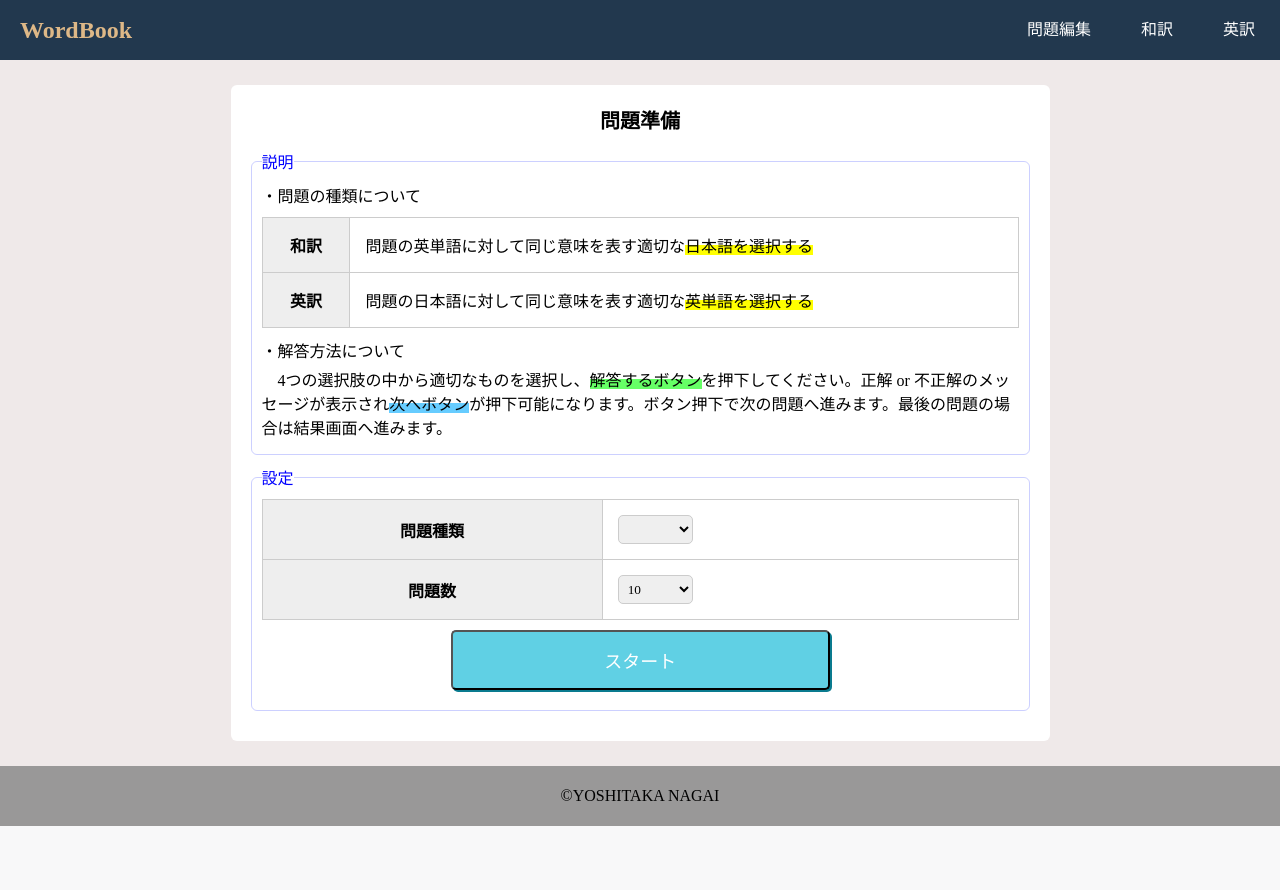
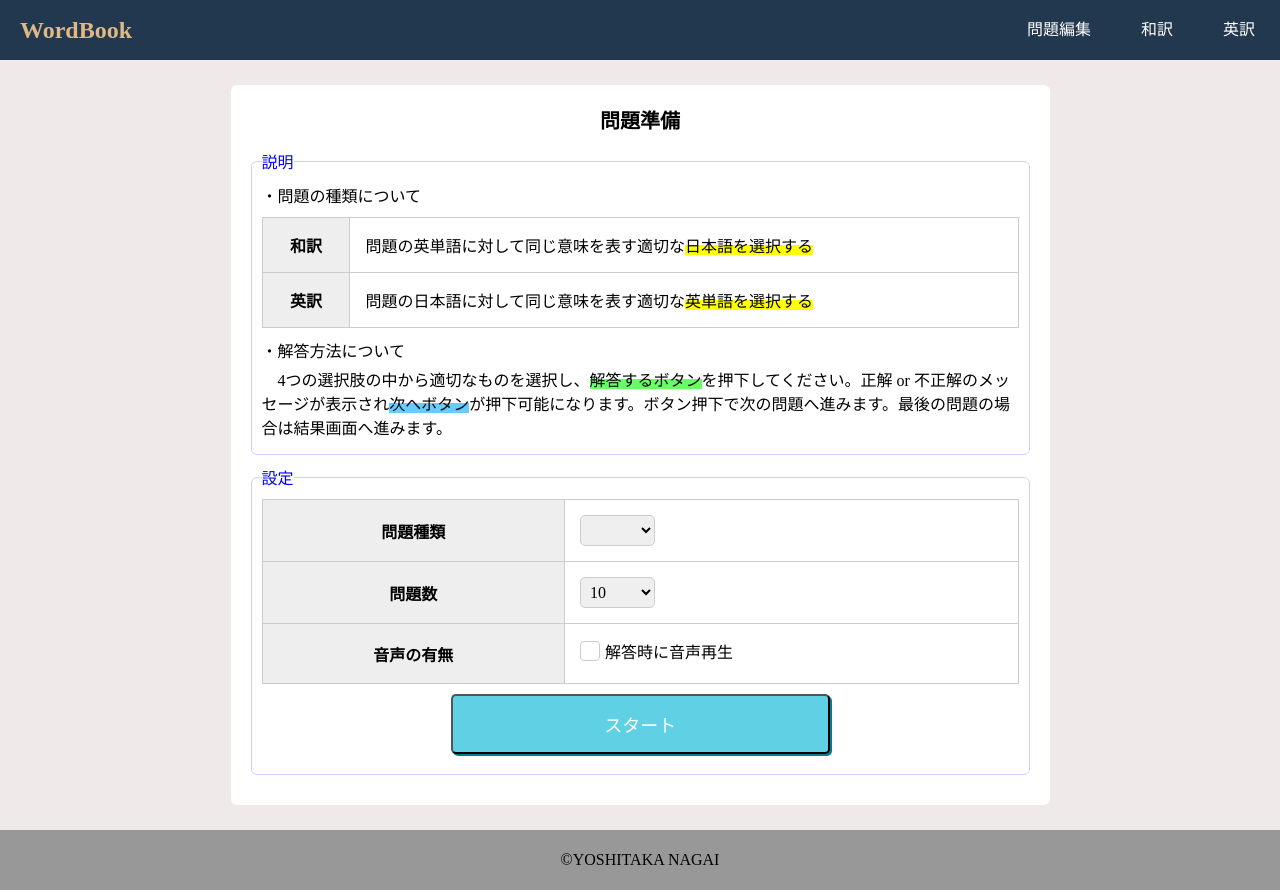
Before and after one commit to yoshitaka7144/WordBook, a PHP site: page /quizSetting.php in a window 1280 px wide. Before the commit the page ends 826 px from the top, so only its background shows below. Run offline with PHP 8.4, Linux system fonts and the light colour scheme; data that the repository does not hold is empty.

Commit message:
favicon修正。クイズ解答時に音声再生処理追加。

```diff
--- a/css/style.css
+++ b/css/style.css
@@ -338,16 +338,17 @@ footer {
 
 .input-form th {
   text-align: center;
-  width: 45%;
+  width: 40%;
   background-color: #eee;
 }
 
 .input-form td {
   text-align: left;
-  width: 55%;
+  width: 60%;
 }
 
 .input-form .form-text {
+  font-size: 16px;
   width: 100%;
   padding: 10px;
   border-radius: 5px;
@@ -355,10 +356,57 @@ footer {
 }
 
 .input-form .form-select {
+  font-size: 16px;
   width: 75px;
   padding: 5px;
   border: 1px solid #ccc;
   border-radius: 5px;
+}
+
+.input-form .form-checkbox {
+  display: none;
+}
+
+.input-form .form-checkbox + label {
+  display: none;
+  cursor: pointer;
+  display: inline-block;
+  position: relative;
+  padding-left: 25px;
+  padding-right: 10px;
+}
+
+.input-form .form-checkbox + label::before {
+  content: "";
+  position: absolute;
+  display: block;
+  -webkit-box-sizing: border-box;
+          box-sizing: border-box;
+  width: 20px;
+  height: 20px;
+  margin-top: -10px;
+  left: 0;
+  top: 50%;
+  border: 1px solid #ccc;
+  border-radius: 4px;
+}
+
+.input-form .form-checkbox:checked + label::after {
+  content: "";
+  position: absolute;
+  display: block;
+  -webkit-box-sizing: border-box;
+          box-sizing: border-box;
+  width: 18px;
+  height: 9px;
+  margin-top: -9px;
+  top: 50%;
+  left: 3px;
+  -webkit-transform: rotate(-45deg);
+          transform: rotate(-45deg);
+  border-bottom: 3px solid;
+  border-left: 3px solid;
+  border-color: #585753;
 }
 
 .edit-confirm {
@@ -684,6 +732,11 @@ footer {
   text-align: center;
 }
 
+#audio-correct,
+#audio-incorrect {
+  display: none;
+}
+
 .poyopoyo {
   -webkit-animation: poyopoyo 1.5s ease-out infinite;
           animation: poyopoyo 1.5s ease-out infinite;
@@ -708,8 +761,8 @@ footer {
 }
 
 .delay-time-1 {
-  -webkit-animation-delay: 0.0s;
-          animation-delay: 0.0s;
+  -webkit-animation-delay: 0s;
+          animation-delay: 0s;
 }
 
 .delay-time-2 {
@@ -892,6 +945,10 @@ footer {
   .input-form {
     font-size: 14px;
   }
+  .input-form .form-text,
+  .input-form .form-select {
+    font-size: 14px;
+  }
   .confirm-table {
     width: 100%;
   }
--- a/header.php
+++ b/header.php
@@ -4,7 +4,7 @@
 <head>
     <meta charset="utf-8">
     <title>Word Book</title>
-    <link rel="icon" href="image/favicon.ico">
+    <link rel="icon" href="image/favicon_mikan.ico">
     <link rel="stylesheet" href="fontawesome/css/all.min.css">
     <link rel="stylesheet" href="css/style.css">
     <script src="js/jquery-3.6.0.min.js"></script>
--- a/js/quiz.js
+++ b/js/quiz.js
@@ -25,12 +25,20 @@ $(function () {
         // 正解が選択されている場合
         $("#answer-message").html("<i class='fas fa-check-circle'></i>正解!!!");
         $("#answer-message").addClass("color-green");
+
+        // 正解音声再生
+        var audio = document.getElementById("audio-correct");
+        if(audio != null) audio.play();
       } else {
         // 不正解が選択されている場合
         $("#answer-message").html("<i class='fas fa-times-circle'></i>不正解");
         $("#answer-message").addClass("color-red");
         $("input[name=incorrect-question]").val($("#text-question").text());
         $("input[name=incorrect-answer]").val($("#text-answer").text());
+
+        // 不正解音声再生
+        var audio = document.getElementById("audio-incorrect");
+        if(audio != null) audio.play();
       }
 
       // 選択肢に背景色設定
--- a/quizSetting.php
+++ b/quizSetting.php
@@ -95,6 +95,13 @@ try {
                     </select>
                   </td>
                 </tr>
+                <tr>
+                  <th>音声の有無</th>
+                  <td>
+                    <input type="checkbox" class="form-checkbox" name="quiz-audio" id="quiz-audio" value="有">
+                    <label for="quiz-audio" class="message">解答時に音声再生</label>
+                  </td>
+                </tr>
               </table>
               <div class="btn-wrapper">
                 <input class="btn btn-blue btn-normal poyopoyo" type="submit" value="スタート">
--- a/scss/style.scss
+++ b/scss/style.scss
@@ -46,8 +46,8 @@ footer {
   color: blue;
 }
 
-.color-green{
-  color:green;
+.color-green {
+  color: green;
 }
 
 #logo {
@@ -103,7 +103,7 @@ footer {
       cursor: pointer;
     }
 
-    i{
+    i {
       margin-right: 5px;
     }
   }
@@ -285,16 +285,17 @@ footer {
 
   th {
     text-align: center;
-    width: 45%;
+    width: 40%;
     background-color: #eee;
   }
 
   td {
     text-align: left;
-    width: 55%;
+    width: 60%;
   }
 
   .form-text {
+    font-size: 16px;
     width: 100%;
     padding: 10px;
     border-radius: 5px;
@@ -302,10 +303,54 @@ footer {
   }
 
   .form-select {
+    font-size: 16px;
     width: 75px;
     padding: 5px;
     border: 1px solid #ccc;
     border-radius: 5px;
+  }
+
+  .form-checkbox {
+    display: none;
+
+    + label {
+      display: none;
+      cursor: pointer;
+      display: inline-block;
+      position: relative;
+      padding-left: 25px;
+      padding-right: 10px;
+
+      &::before {
+        content: "";
+        position: absolute;
+        display: block;
+        box-sizing: border-box;
+        width: 20px;
+        height: 20px;
+        margin-top: -10px;
+        left: 0;
+        top: 50%;
+        border: 1px solid #ccc;
+        border-radius: 4px;
+      }
+    }
+
+    &:checked + label::after {
+      content: "";
+      position: absolute;
+      display: block;
+      box-sizing: border-box;
+      width: 18px;
+      height: 9px;
+      margin-top: -9px;
+      top: 50%;
+      left: 3px;
+      transform: rotate(-45deg);
+      border-bottom: 3px solid;
+      border-left: 3px solid;
+      border-color: #585753;
+    }
   }
 }
 
@@ -534,7 +579,7 @@ footer {
   padding: 7px;
   font-size: 22px;
 
-  i{
+  i {
     margin-right: 5px;
   }
 }
@@ -611,6 +656,11 @@ footer {
   }
 }
 
+#audio-correct,
+#audio-incorrect {
+  display: none;
+}
+
 .poyopoyo {
   animation: poyopoyo 1.5s ease-out infinite;
   opacity: 1;
@@ -631,7 +681,7 @@ footer {
 }
 
 .delay-time-1 {
-  animation-delay: 0.0s;
+  animation-delay: 0s;
 }
 
 .delay-time-2 {
@@ -735,6 +785,10 @@ footer {
 
   .input-form {
     font-size: 14px;
+    .form-text,
+    .form-select {
+      font-size: 14px;
+    }
   }
 
   .confirm-table {
```
Also changed, not shown: quiz.php (+10 -0 lines), image/favicon.ico (deleted), image/favicon_mikan.ico (added), 3 other files.
